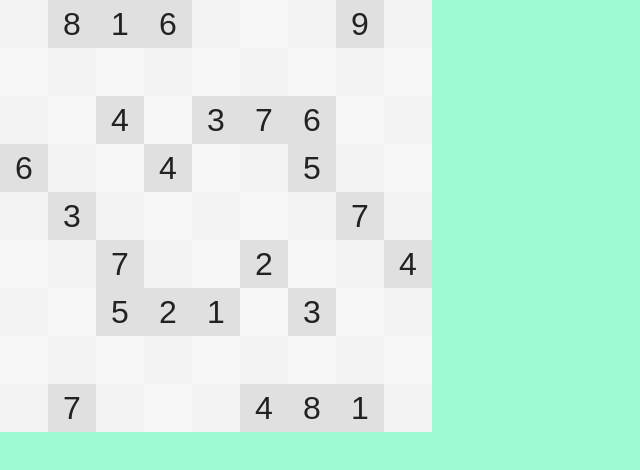
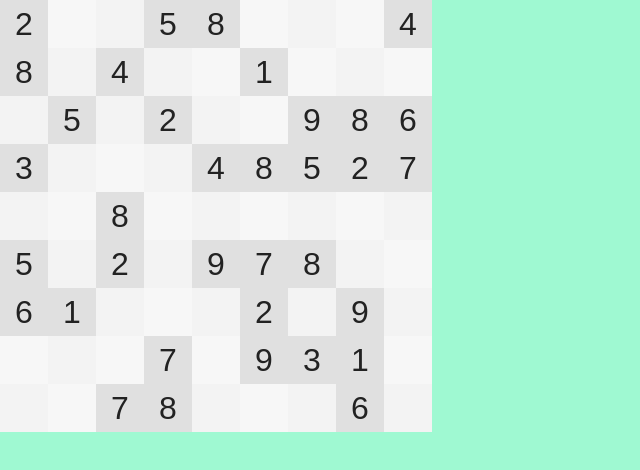
Before and after one commit to sergio-prgm/sudoku-app, a React (Vite) app: page / in a window 1280 px wide. Shown: the top 470 px of the page, without its empty margins (0-640 px from the left). Built offline with nearby package versions, Linux system fonts and the light colour scheme.

Commit message:
Feat: add easy sudoku

```diff
--- a/src/assets/collection.js
+++ b/src/assets/collection.js
@@ -1,6 +1,6 @@
 export const sudokus = {
   1: '081600090000000000004037600600400500030000070007002004005210300000000000070004810',
   2: '053070008000000003001300000060800009040090060200007010000004600500000000700050290',
-  3: '000018400000700093803000500000800010000506000020001000004000906930005000005960000'
-
+  3: '000018400000700093803000500000800010000506000020001000004000906930005000005960000',
+  4: '200580004804001000050200986300048527008000000502097800610002090000709310007800060'
 }
--- a/src/services/getSudoku.js
+++ b/src/services/getSudoku.js
@@ -1,7 +1,7 @@
 import { sudokus } from '../assets/collection'
 
 export default function getSudoku () {
-  const rawSudoku = sudokus[1]
+  const rawSudoku = sudokus[4]
   const result = { rows: [] }
 
   for (let i = 0; i < 9; i++) {
```
